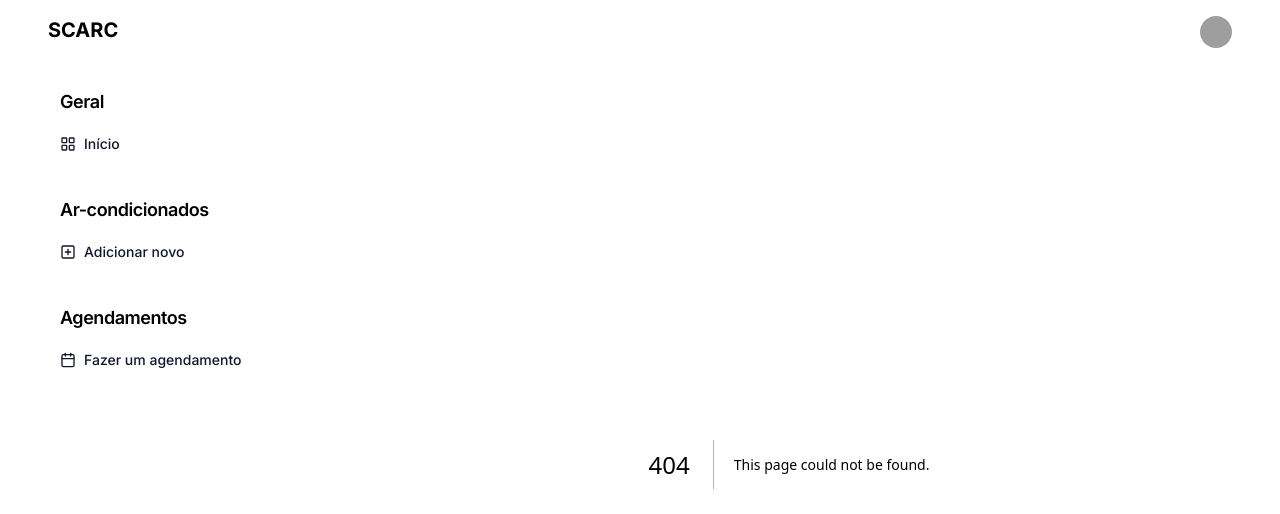
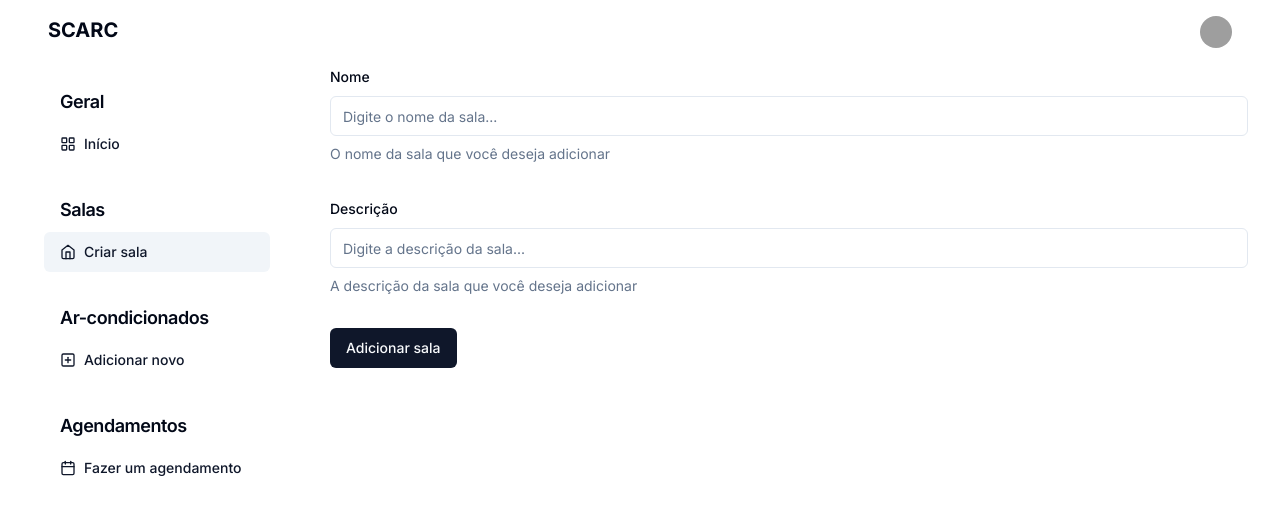
Before and after one commit to ruangustavo/scarc-front, a Next.js app: page /rooms/create in a window 1280 px wide. Before the commit this address had no page. Shown: the top 514 px of the page. Built offline with nearby package versions, Linux system fonts and the light colour scheme; grey boxes are pictures that could not be loaded.

Commit message:
feat: add room creation page

```diff
--- a/src/app/page.tsx
+++ b/src/app/page.tsx
@@ -5,26 +5,27 @@ import { useRooms } from './hooks/use-rooms'
 
 export default function Home() {
   const { rooms } = useRooms()
+  const roomsWithAirConditioners = rooms?.filter(
+    (rooms) => rooms.air_conditioners.length > 0,
+  )
 
   return (
     <main>
-      {rooms?.map((room) => (
+      {roomsWithAirConditioners.map((room) => (
         <div
           className="grid gap-4 md:grid-cols-2 lg:grid-cols-4 mb-2"
           key={room.id}
         >
-          {room.air_conditioners.map((airConditioner) => (
-            <div key={airConditioner.id}>
           <h2 className="scroll-m-20 text-2xl font-semibold tracking-tight mb-1">
             {room.name}
           </h2>
+          {room.air_conditioners.map((airConditioner) => (
             <AirConditionerCard
               key={airConditioner.id}
               isActive={airConditioner.is_active}
               location={room.name}
               name={airConditioner.model ?? airConditioner.brand}
             />
-            </div>
           ))}
         </div>
       ))}
--- /dev/null
+++ b/src/app/rooms/create/page.tsx
@@ -0,0 +1,86 @@
+'use client'
+
+import { zodResolver } from '@hookform/resolvers/zod'
+import { useForm } from 'react-hook-form'
+import * as z from 'zod'
+
+import { Button } from '@/components/ui/button'
+import {
+  Form,
+  FormControl,
+  FormDescription,
+  FormField,
+  FormItem,
+  FormLabel,
+  FormMessage,
+} from '@/components/ui/form'
+import { Input } from '@/components/ui/input'
+import { api } from '@/lib/api'
+
+const formSchema = z.object({
+  name: z.string().min(2, {
+    message: 'O nome da sala deve ter pelo menos 2 caracteres',
+  }),
+  description: z.string().min(2, {
+    message: 'A descrição da sala deve ter pelo menos 2 caracteres',
+  }),
+})
+
+export default function CreateRoomPage() {
+  const form = useForm<z.infer<typeof formSchema>>({
+    resolver: zodResolver(formSchema),
+    defaultValues: {
+      name: '',
+      description: '',
+    },
+  })
+
+  async function handleCreateRoomSubmit(values: z.infer<typeof formSchema>) {
+    const { name, description } = values
+    const response = await api.post('/rooms', { name, description })
+    console.log(response)
+  }
+
+  return (
+    <Form {...form}>
+      <form
+        onSubmit={form.handleSubmit(handleCreateRoomSubmit)}
+        className="space-y-8"
+      >
+        <FormField
+          control={form.control}
+          name="name"
+          render={({ field }) => (
+            <FormItem>
+              <FormLabel>Nome</FormLabel>
+              <FormControl>
+                <Input placeholder="Digite o nome da sala..." {...field} />
+              </FormControl>
+              <FormDescription>
+                O nome da sala que você deseja adicionar
+              </FormDescription>
+              <FormMessage />
+            </FormItem>
+          )}
+        />
+        <FormField
+          control={form.control}
+          name="description"
+          render={({ field }) => (
+            <FormItem>
+              <FormLabel>Descrição</FormLabel>
+              <FormControl>
+                <Input placeholder="Digite a descrição da sala..." {...field} />
+              </FormControl>
+              <FormDescription>
+                A descrição da sala que você deseja adicionar
+              </FormDescription>
+              <FormMessage />
+            </FormItem>
+          )}
+        />
+        <Button type="submit">Adicionar sala</Button>
+      </form>
+    </Form>
+  )
+}
--- a/src/components/sidebar-nav.tsx
+++ b/src/components/sidebar-nav.tsx
@@ -1,7 +1,7 @@
 'use client'
 
 import { cn } from '@/lib/utils'
-import { Calendar, LayoutGrid, PlusSquare } from 'lucide-react'
+import { Calendar, LayoutGrid, PlusSquare, Home } from 'lucide-react'
 import { buttonVariants } from './ui/button'
 import Link from 'next/link'
 import { usePathname } from 'next/navigation'
@@ -16,6 +16,16 @@ const sideBarItems = [
         title: 'Início',
         href: '/',
         icon: LayoutGrid,
+      },
+    ],
+  },
+  {
+    title: 'Salas',
+    items: [
+      {
+        title: 'Criar sala',
+        href: '/rooms/create',
+        icon: Home,
       },
     ],
   },
```
Lines whose indentation alone changed are shown as unchanged.
